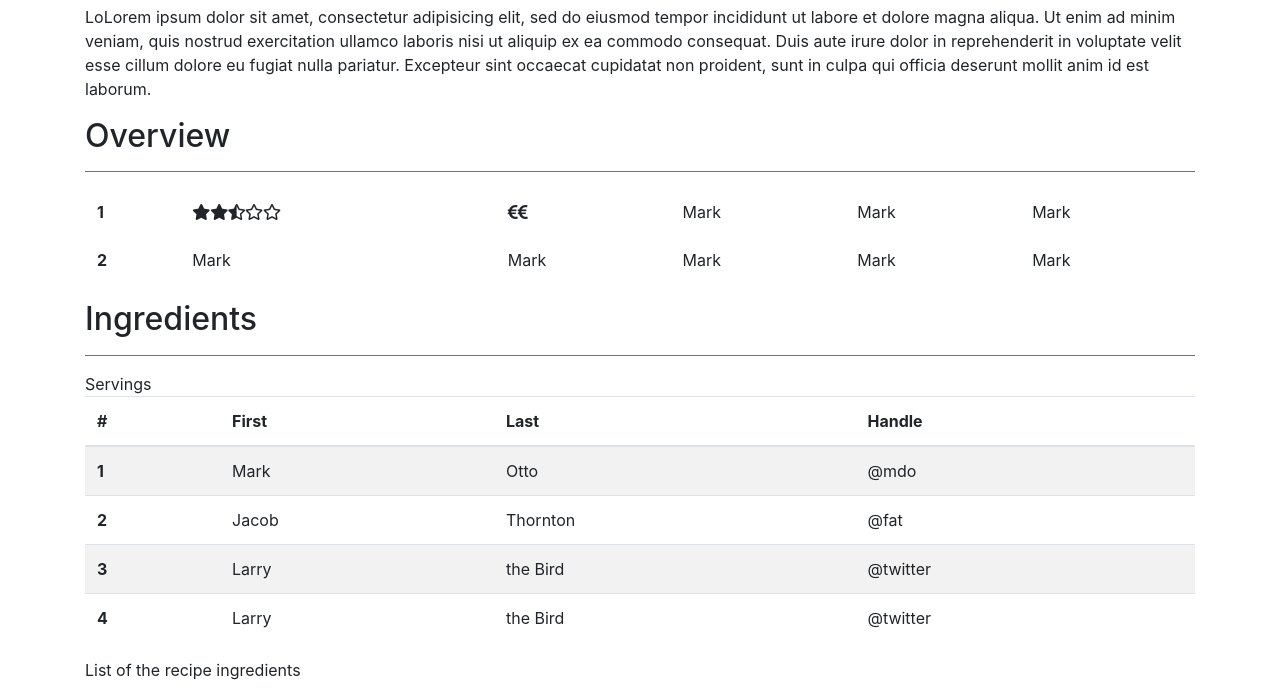
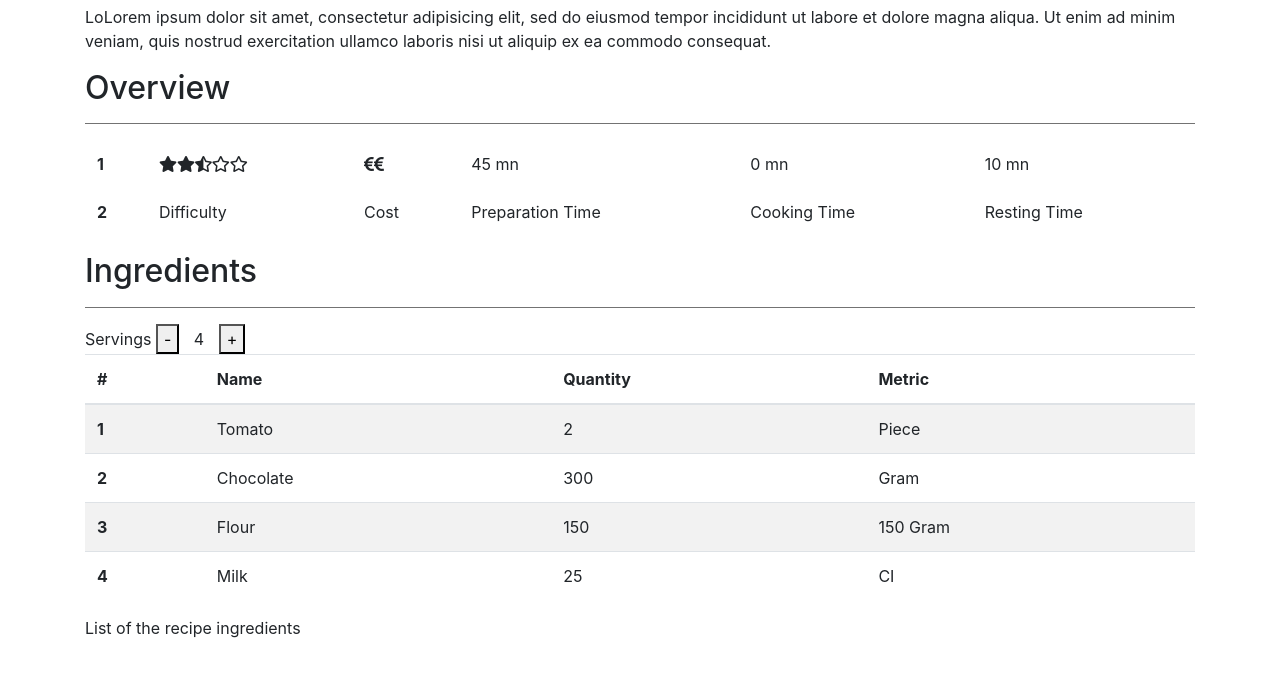
Before and after one commit to bilijo/NewsApiApp, a plain HTML site: page mini_projet/index.html in a window 1280 px wide. Shown: the part 351-1049 px from the top of the page. After the commit the page ends 1007 px from the top, so only its background shows below. Drawn offline with nearby package versions, Linux system fonts and the light colour scheme.

Commit message:
ajout textes dans les tableaux de la page index

```diff
--- a/mini_projet/index.html
+++ b/mini_projet/index.html
@@ -17,7 +17,14 @@
         width:;
         background:gray
       }
+      #minus {
 
+        margin-right: 10px;
+      }
+      #plus {
+
+        margin-left: 10px;
+      }
 
     </style>
 
@@ -30,13 +37,12 @@
         <img src="img/frenchcookies.png" class="img-fluid" alt="french cookies image">
 
         <h1>French cookies</h1>
-
+      <article>
         <p>LoLorem ipsum dolor sit amet, consectetur adipisicing elit, sed do eiusmod
         tempor incididunt ut labore et dolore magna aliqua. Ut enim ad minim veniam,
         quis nostrud exercitation ullamco laboris nisi ut aliquip ex ea commodo
-        consequat. Duis aute irure dolor in reprehenderit in voluptate velit esse
-        cillum dolore eu fugiat nulla pariatur. Excepteur sint occaecat cupidatat non
-        proident, sunt in culpa qui officia deserunt mollit anim id est laborum.</p>
+        consequat. </p>
+      </article>
       </header>
 
       <section>
@@ -48,17 +54,17 @@
               <th scope="row">1</th>
               <td><i class="fas fa-star"></i><i class="fas fa-star"></i><i class="fas fa-star-half-alt"><i class="far fa-star"></i><i class="far fa-star"></i></td>
               <td><i class="fas fa-euro-sign"></i><i class="fas fa-euro-sign"></i></td>
-              <td>Mark</td>
-              <td>Mark</td>
-              <td>Mark</td>
+              <td>45 mn</td>
+              <td>0 mn</td>
+              <td>10 mn</td>
             </tr>
             <tr>
               <th scope="row">2</th>
-              <td>Mark</td>
-              <td>Mark</td>
-              <td>Mark</td>
-              <td>Mark</td>
-              <td>Mark</td>
+              <td>Difficulty</td>
+              <td>Cost</td>
+              <td>Preparation Time</td>
+              <td>Cooking Time</td>
+              <td>Resting Time</td>
             </tr>
 
           </tbody>
@@ -68,40 +74,40 @@
       <section>
       <h2>Ingredients</h2>
       <hr>
-      <span>Servings</span>
+      <span>Servings </span><button id="minus" type="button"> - </button><span id="convives"> 4 </span><button id="plus" type="button"> + </button>
       <table id="ingredient" class="table table-striped">
         <thead>
           <tr>
             <th scope="col">#</th>
-            <th scope="col">First</th>
-            <th scope="col">Last</th>
-            <th scope="col">Handle</th>
+            <th scope="col">Name</th>
+            <th scope="col">Quantity</th>
+            <th scope="col">Metric</th>
           </tr>
         </thead>
         <tbody>
           <tr>
             <th scope="row">1</th>
-            <td>Mark</td>
-            <td>Otto</td>
-            <td>@mdo</td>
+            <td>Tomato</td>
+            <td>2</td>
+            <td>Piece</td>
           </tr>
           <tr>
             <th scope="row">2</th>
-            <td>Jacob</td>
-            <td>Thornton</td>
-            <td>@fat</td>
+            <td>Chocolate</td>
+            <td>300</td>
+            <td>Gram</td>
           </tr>
           <tr>
             <th scope="row">3</th>
-            <td>Larry</td>
-            <td>the Bird</td>
-            <td>@twitter</td>
+            <td>Flour</td>
+            <td>150</td>
+            <td>150 Gram</td>
           </tr>
           <tr>
             <th scope="row">4</th>
-            <td>Larry</td>
-            <td>the Bird</td>
-            <td>@twitter</td>
+            <td>Milk</td>
+            <td>25</td>
+            <td>CI</td>
           </tr>
         </tbody>
       </table>
@@ -118,5 +124,32 @@
     <script src="https://code.jquery.com/jquery-3.3.1.slim.min.js" integrity="sha384-q8i/X+965DzO0rT7abK41JStQIAqVgRVzpbzo5smXKp4YfRvH+8abtTE1Pi6jizo" crossorigin="anonymous"></script>
     <script src="https://cdnjs.cloudflare.com/ajax/libs/popper.js/1.14.7/umd/popper.min.js" integrity="sha384-UO2eT0CpHqdSJQ6hJty5KVphtPhzWj9WO1clHTMGa3JDZwrnQq4sF86dIHNDz0W1" crossorigin="anonymous"></script>
     <script src="https://stackpath.bootstrapcdn.com/bootstrap/4.3.1/js/bootstrap.min.js" integrity="sha384-JjSmVgyd0p3pXB1rRibZUAYoIIy6OrQ6VrjIEaFf/nJGzIxFDsf4x0xIM+B07jRM" crossorigin="anonymous"></script>
+
+    <script>
+      $(document).ready(function(){
+        var nombreDePersonne = $("#convives").text();
+
+        $("#minus").click(function(){
+          if (nombreDePersonne > 0){
+            nombreDePersonne--;
+            $("#convives").text(nombreDePersonne);
+
+          }
+
+        });
+
+        $("#plus").click(function(){
+          if (nombreDePersonne < 10){
+            nombreDePersonne++;
+            $("#convives").text(nombreDePersonne);
+
+          }
+
+        });
+
+      });
+
+    </script>
+
   </body>
 </html>
```
